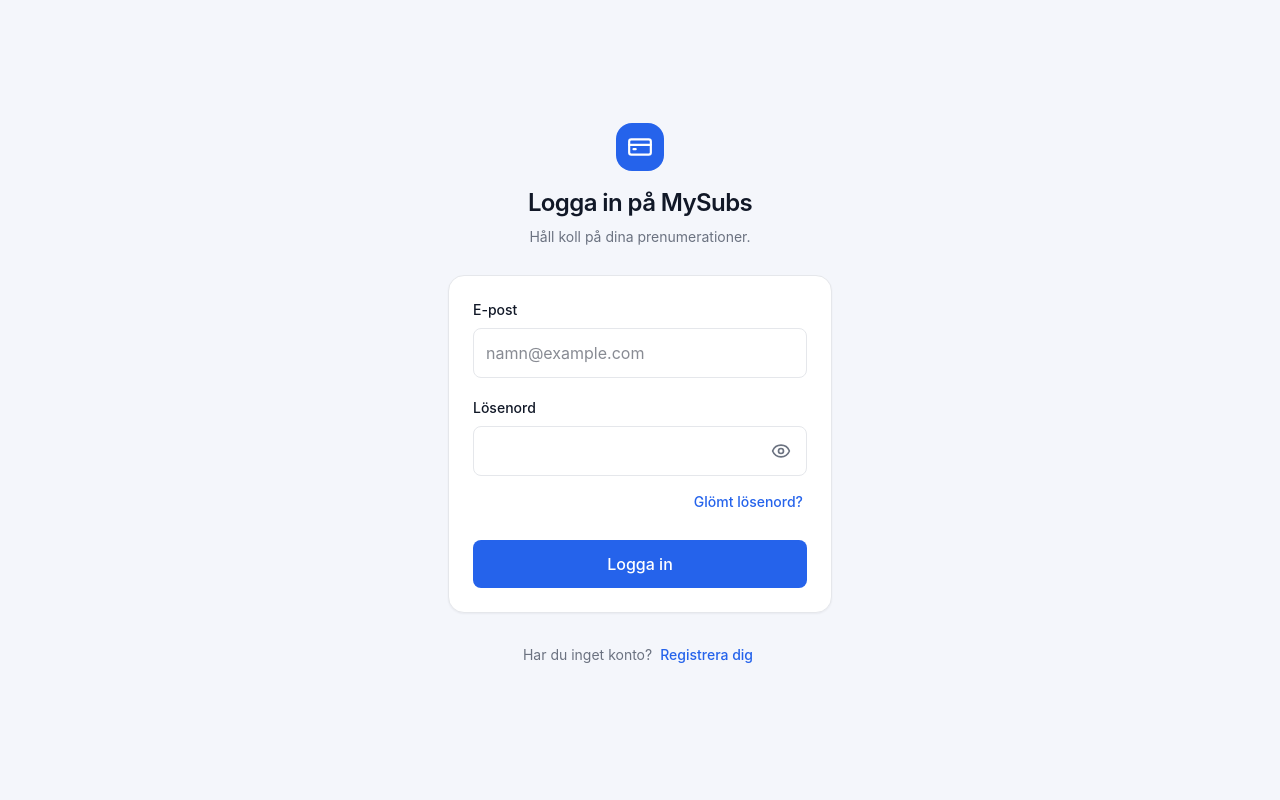
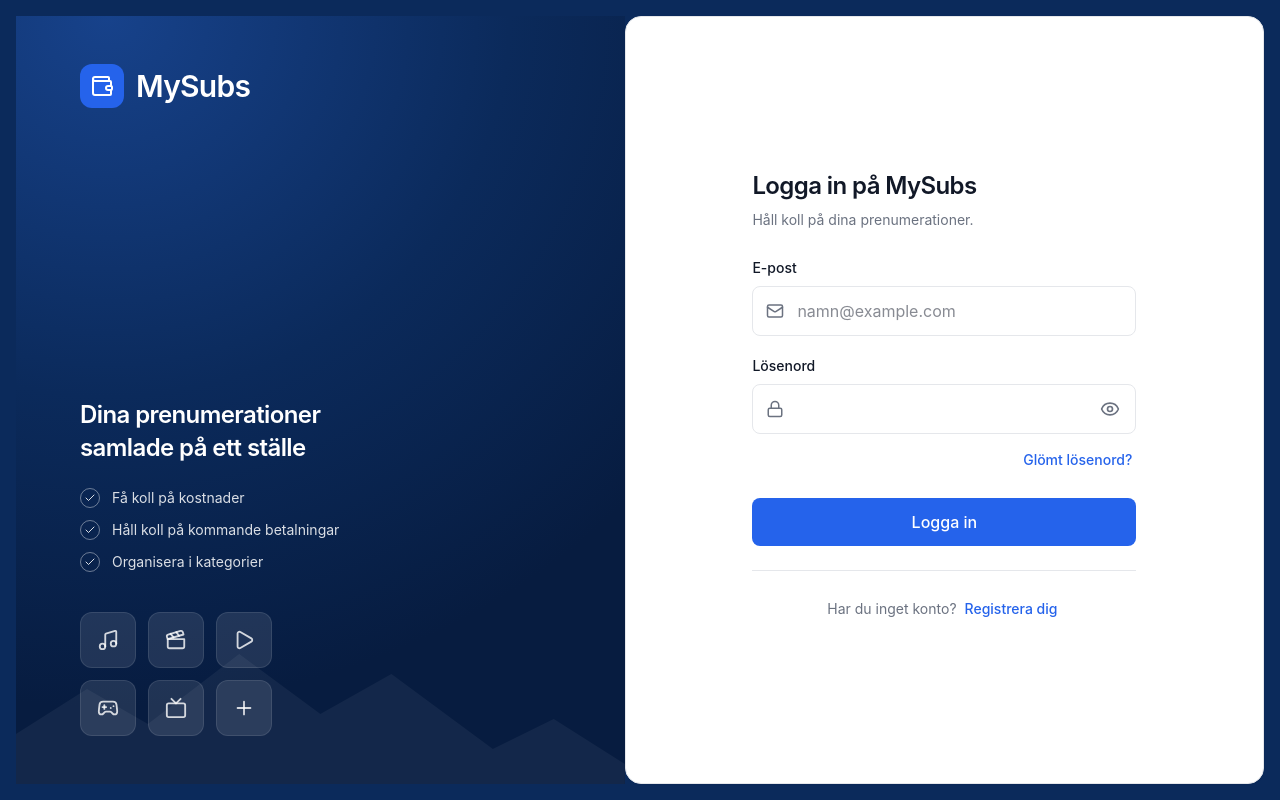
Before and after one commit to siemteaghesogubay-git/Mysubs-frontend, a React (Vite) app: page /login in a window 1280 px wide. Built offline with nearby package versions, Linux system fonts and the light colour scheme; no server answers.

Commit message:
style(login): redesign login page with split layout

```diff
--- a/src/pages/Login/Login.tsx
+++ b/src/pages/Login/Login.tsx
@@ -1,7 +1,21 @@
 import { useRef, useState, type FormEvent } from "react";
 import axios from "axios";
 import { Link, useLocation, useNavigate } from "react-router-dom";
-import { CreditCard, Eye, EyeOff, LoaderCircle } from "lucide-react";
+import {
+  Check,
+  Clapperboard,
+  Eye,
+  EyeOff,
+  Gamepad2,
+  LoaderCircle,
+  Lock,
+  Mail,
+  Music,
+  Play,
+  Plus,
+  Tv,
+  Wallet,
+} from "lucide-react";
 import { useAuth } from "../../contexts/AuthContext";
 
 type LocationState = {
@@ -107,6 +121,25 @@
   return "Inloggningen kunde inte slutföras. Försök igen.";
 }
 
+const featureList = [
+  "Få koll på kostnader",
+  "Håll koll på kommande betalningar",
+  "Organisera i kategorier",
+];
+
+// Neutrala ikoner som platshållare. Byt mot riktiga tjänstelogotyper vid behov.
+const serviceTiles = [Music, Clapperboard, Play, Gamepad2, Tv, Plus];
+
+function BrandMark({ className = "" }: { className?: string }) {
+  return (
+    <div
+      className={`flex items-center justify-center rounded-xl bg-primary text-white ${className}`}
+    >
+      <Wallet size={24} aria-hidden="true" />
+    </div>
+  );
+}
+
 export function Login() {
   const { login } = useAuth();
   const navigate = useNavigate();
@@ -175,11 +208,73 @@
   }
 
   return (
-    <main className="flex min-h-dvh flex-col bg-background px-4 py-8 sm:py-12">
-      <div className="my-auto w-full max-w-sm self-center">
-        <header className="mb-7 text-center">
-          <div className="mx-auto mb-4 flex h-12 w-12 items-center justify-center rounded-2xl bg-primary text-white">
-            <CreditCard size={26} aria-hidden="true" />
+    <main className="min-h-dvh bg-background lg:grid lg:grid-cols-[minmax(0,1fr)_minmax(0,1.05fr)] lg:bg-[#0b2a5b] lg:p-4">
+      {/* Vänster panel (endast desktop) */}
+      <aside className="relative hidden flex-col justify-between overflow-hidden bg-[radial-gradient(120%_90%_at_15%_0%,#17428b_0%,#0b2a5b_55%,#071c40_100%)] px-10 py-12 text-white lg:flex xl:px-16">
+        <div className="relative z-10 flex items-center gap-3">
+          <BrandMark className="h-11 w-11" />
+          <span className="text-3xl font-semibold tracking-tight">
+            MySubs
+          </span>
+        </div>
+
+        <div className="relative z-10">
+          <h2 className="max-w-xs text-2xl font-semibold leading-snug tracking-tight">
+            Dina prenumerationer samlade på ett ställe
+          </h2>
+
+          <ul className="mt-6 space-y-3">
+            {featureList.map((feature) => (
+              <li
+                key={feature}
+                className="flex items-center gap-3 text-sm text-white/85"
+              >
+                <span className="flex h-5 w-5 shrink-0 items-center justify-center rounded-full border border-white/40">
+                  <Check size={12} aria-hidden="true" />
+                </span>
+                {feature}
+              </li>
+            ))}
+          </ul>
+
+          <div
+            className="mt-10 grid w-fit grid-cols-3 gap-3"
+            aria-hidden="true"
+          >
+            {serviceTiles.map((Icon, index) => (
+              <div
+                key={index}
+                className="flex h-14 w-14 items-center justify-center rounded-xl border border-white/10 bg-white/10 text-white/80"
+              >
+                <Icon size={22} />
+              </div>
+            ))}
+          </div>
+        </div>
+
+        <svg
+          aria-hidden="true"
+          viewBox="0 0 600 160"
+          preserveAspectRatio="none"
+          className="pointer-events-none absolute inset-x-0 bottom-0 h-40 w-full text-white/5"
+        >
+          <path
+            fill="currentColor"
+            d="M0 160V110l70-45 60 35 90-70 80 60 70-40 100 75 60-30 70 45v20z"
+          />
+        </svg>
+      </aside>
+
+      {/* Höger panel */}
+      <section className="flex min-h-dvh items-center justify-center px-4 py-8 lg:min-h-0 lg:p-0">
+        <div className="w-full max-w-md rounded-2xl border border-border bg-surface p-6 shadow-card sm:p-8 lg:flex lg:h-full lg:max-w-none lg:flex-col lg:justify-center lg:px-14">
+          <div className="mx-auto w-full max-w-sm">
+            <header className="mb-7">
+              <div className="mb-5 flex items-center gap-3 lg:hidden">
+                <BrandMark className="h-10 w-10" />
+                <span className="text-xl font-semibold tracking-tight text-text-primary">
+                  MySubs
+                </span>
               </div>
 
               <h1 className="text-2xl font-semibold tracking-tight text-text-primary">
@@ -191,11 +286,7 @@
               </p>
             </header>
 
-        <form
-          onSubmit={handleSubmit}
-          aria-busy={isSubmitting}
-          className="rounded-2xl border border-border bg-surface p-5 shadow-card sm:p-6"
-        >
+            <form onSubmit={handleSubmit} aria-busy={isSubmitting}>
               {error && (
                 <div
                   role="alert"
@@ -216,6 +307,13 @@
                     E-post
                   </label>
 
+                  <div className="relative">
+                    <Mail
+                      size={18}
+                      aria-hidden="true"
+                      className="pointer-events-none absolute left-3.5 top-1/2 -translate-y-1/2 text-text-secondary"
+                    />
+
                     <input
                       id="email"
                       name="email"
@@ -231,8 +329,9 @@
                         setError(null);
                       }}
                       placeholder="namn@example.com"
-                className="min-h-12 w-full rounded-lg border border-border bg-white px-3 py-3 text-base text-text-primary outline-none transition focus:border-primary focus:ring-2 focus:ring-primary/20 disabled:opacity-60"
+                      className="min-h-12 w-full rounded-lg border border-border bg-white py-3 pl-11 pr-3 text-base text-text-primary outline-none transition focus:border-primary focus:ring-2 focus:ring-primary/20 disabled:opacity-60"
                     />
+                  </div>
                 </div>
 
                 <div>
@@ -244,6 +343,12 @@
                   </label>
 
                   <div className="relative">
+                    <Lock
+                      size={18}
+                      aria-hidden="true"
+                      className="pointer-events-none absolute left-3.5 top-1/2 -translate-y-1/2 text-text-secondary"
+                    />
+
                     <input
                       id="password"
                       name="password"
@@ -255,7 +360,7 @@
                         setPassword(event.target.value);
                         setError(null);
                       }}
-                  className="min-h-12 w-full rounded-lg border border-border bg-white py-3 pl-3 pr-14 text-base text-text-primary outline-none transition focus:border-primary focus:ring-2 focus:ring-primary/20 disabled:opacity-60"
+                      className="min-h-12 w-full rounded-lg border border-border bg-white py-3 pl-11 pr-14 text-base text-text-primary outline-none transition focus:border-primary focus:ring-2 focus:ring-primary/20 disabled:opacity-60"
                     />
 
                     <button
@@ -303,7 +408,7 @@
               </fieldset>
             </form>
 
-        <div className="mt-5 flex flex-wrap items-center justify-center gap-x-1 text-sm">
+            <div className="mt-6 flex flex-wrap items-center justify-center gap-x-1 border-t border-border pt-4 text-sm">
               <span className="text-text-secondary">
                 Har du inget konto?
               </span>
@@ -315,11 +420,9 @@
                 Registrera dig
               </Link>
             </div>
-
-        <div className="flex justify-center text-sm">
-
           </div>
         </div>
+      </section>
     </main>
   );
 }
```
Lines whose indentation alone changed are shown as unchanged.
